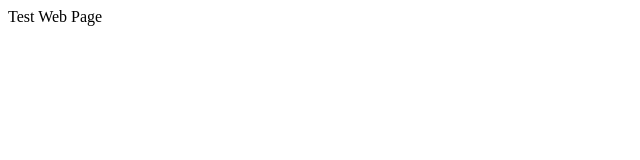
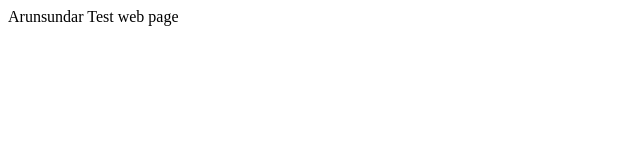
Before and after one commit to Arunsundar21/Portfolio, a plain HTML site: page index.html in a window 1280 px wide. Shown: the whole page, without its empty margins (0-640 px from the left). Drawn offline with Linux system fonts and the light colour scheme.

Commit message:
Hosting Check

```diff
--- a/index.html
+++ b/index.html
@@ -6,6 +6,6 @@
     <title>Document</title>
 </head>
 <body>
-    Test Web Page
+    Arunsundar Test web page
 </body>
 </html>
```
